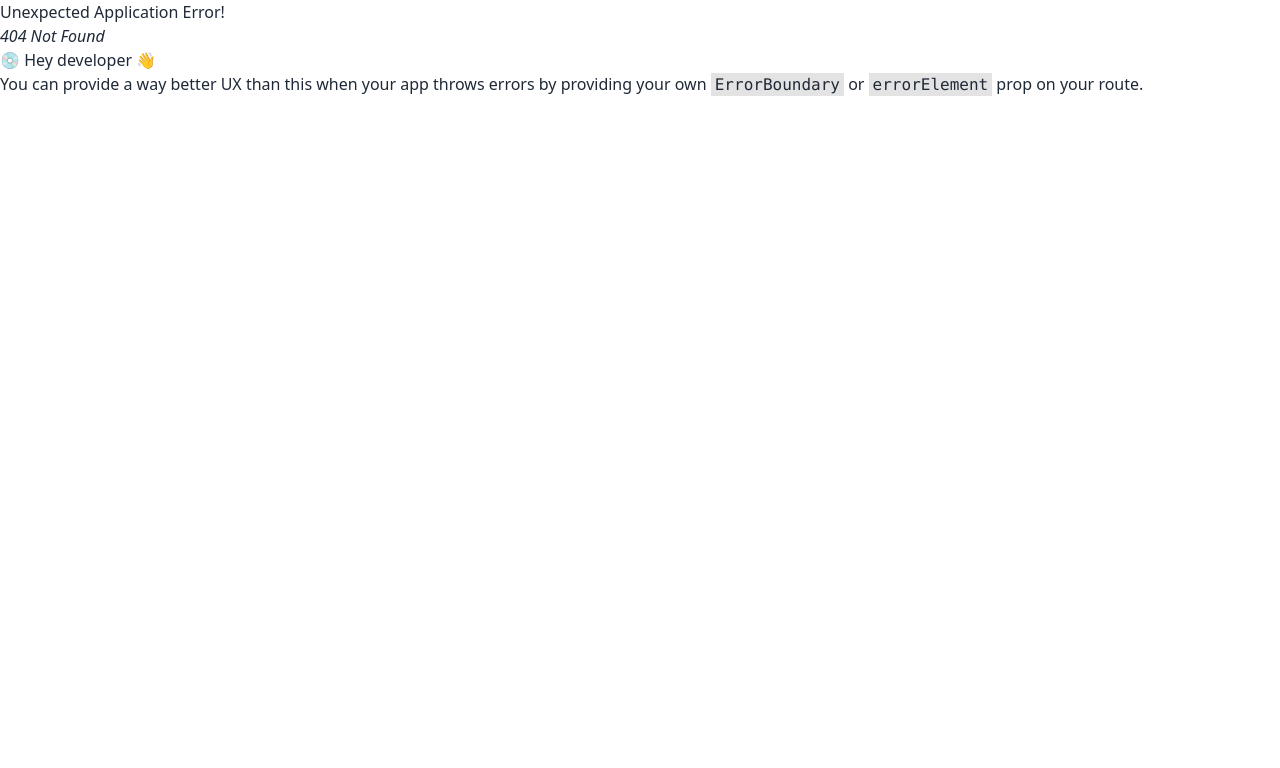
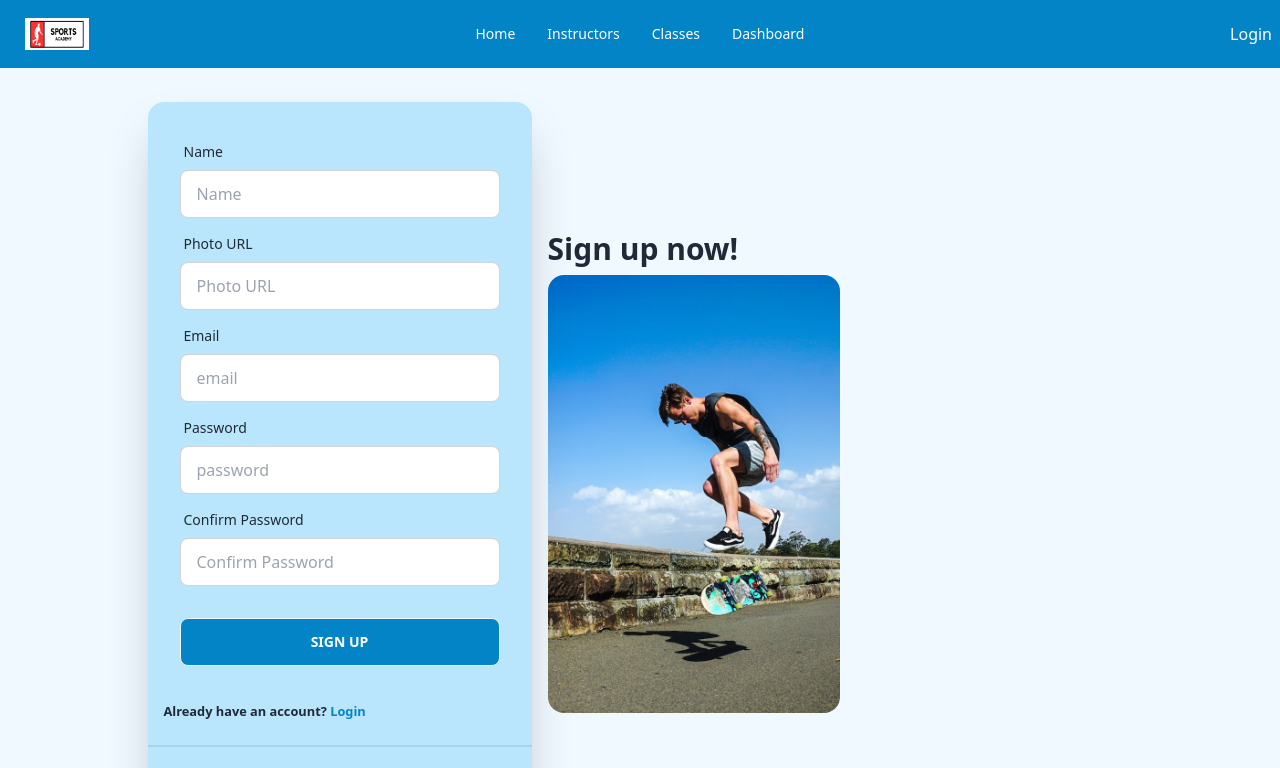
Before and after one commit to SHsiam/sports-academy-client, a React (Vite) app: page /register in a window 1280 px wide. Before the commit this address had no page. Shown: the top 768 px of the page. Built offline with nearby package versions, Linux system fonts and the light colour scheme.

Commit message:
login and register page design done

```diff
--- a/package.json
+++ b/package.json
@@ -15,6 +15,8 @@
     "react": "^18.2.0",
     "react-awesome-slider": "^4.1.0",
     "react-dom": "^18.2.0",
+    "react-hook-form": "^7.44.3",
+    "react-icons": "^4.9.0",
     "react-responsive-carousel": "^3.2.23",
     "react-router-dom": "^6.12.0",
     "sort-by": "^1.2.0"
--- /dev/null
+++ b/src/Pages/Login/Login/Login.jsx
@@ -0,0 +1,49 @@
+import { Link } from "react-router-dom";
+import SocialLogin from "../SocialLogin/SocialLogin";
+import login from '../../../assets/login.jpg'
+
+
+const Login = () => {
+    const handleLogin=event=>{
+        console.log(event)
+    }
+
+
+    return (
+        <>
+             <div className="hero min-h-screen bg-sky-50">
+                <div className="hero-content flex-col md:flex-row-reverse">
+                    <div className="text-center md:w-1/2 lg:text-left">
+                        <h1 className="text-3xl font-bold my-2 text-center">Login now!</h1>
+                        <img className="h-96 w-96 rounded-2xl" src={login} alt="" />
+                    </div>
+                    <div className="card md:w-1/2 max-w-sm shadow-2xl bg-sky-200">
+                        <form onSubmit={handleLogin} className="card-body">
+                            <div className="form-control">
+                                <label className="label">
+                                    <span className="label-text">Email</span>
+                                </label>
+                                <input type="email" name="email" placeholder="email" className="input input-bordered" />
+                            </div>
+                            <div className="form-control">
+                                <label className="label">
+                                    <span className="label-text">Password</span>
+                                </label>
+                                <input type="password" name="password" placeholder="password" className="input input-bordered" />
+
+                            </div>
+
+                            <div className="form-control mt-6">
+                                <input className="btn bg-sky-600 text-white" type="submit" value="Login" />
+                            </div>
+                        </form>
+                        <p className="font-bold mx-4"><small>New Here? <Link className='text-sky-600' to="/register">Create an account</Link> </small></p>
+                        <SocialLogin></SocialLogin>
+                    </div>
+                </div>
+            </div>
+        </>
+    );
+};
+
+export default Login;
--- /dev/null
+++ b/src/Pages/Login/Register/Register.jsx
@@ -0,0 +1,78 @@
+import { Link } from "react-router-dom";
+import SocialLogin from "../SocialLogin/SocialLogin";
+import { useForm } from "react-hook-form";
+import login from '../../../assets/login.jpg'
+
+
+const Register = () => {
+    const { register, handleSubmit, formState: { errors } } = useForm();
+
+    const onSubmit = data => {
+        console.log(data);
+    }
+
+    return (
+        <div>
+            <div className="hero min-h-screen bg-sky-50">
+                <div className="hero-content flex-col md:flex-row-reverse">
+                    <div className="text-center lg:text-left">
+                        <h1 className="text-3xl font-bold my-2">Sign up now!</h1>
+                        <img className="w-1/2 rounded-2xl" src={login} alt="" />
+                    </div>
+                    <div className="card md:w-1/2 max-w-sm shadow-2xl bg-sky-200">
+                        <form onSubmit={handleSubmit(onSubmit)} className="card-body">
+                            <div className="form-control">
+                                <label className="label">
+                                    <span className="label-text">Name</span>
+                                </label>
+                                <input type="text"  {...register("name", { required: true })} name="name" placeholder="Name" className="input input-bordered" />
+                                {errors.name && <span className="text-red-600">Name is required</span>}
+                            </div>
+                            <div className="form-control">
+                                <label className="label">
+                                    <span className="label-text">Photo URL</span>
+                                </label>
+                                <input type="text"  {...register("photoURL", { required: true })} placeholder="Photo URL" className="input input-bordered" />
+                                {errors.photoURL && <span className="text-red-600">Photo URL is required</span>}
+                            </div>
+                            <div className="form-control">
+                                <label className="label">
+                                    <span className="label-text">Email</span>
+                                </label>
+                                <input type="email"  {...register("email", { required: true })} name="email" placeholder="email" className="input input-bordered" />
+                                {errors.email && <span className="text-red-600">Email is required</span>}
+                            </div>
+                            <div className="form-control">
+                                <label className="label">
+                                    <span className="label-text">Password</span>
+                                </label>
+                                <input type="password"  {...register("password", {
+                                    required: true,
+                                    minLength: 6,
+                                    pattern: /(?=.*[A-Z])(?=.*[!@#$&*])(?=.*[0-9])(?=.*[a-z])/
+                                })} placeholder="password" className="input input-bordered" />
+                                {errors.password?.type === 'required' && <p className="text-red-600">Password is required</p>}
+                                {errors.password?.type === 'minLength' && <p className="text-red-600">Password must be 6 characters</p>}
+                                {errors.password?.type === 'pattern' && <p className="text-red-600">Do not have a capital letter, Do not have a special character.</p>}
+                            </div>
+                            <div className="form-control">
+                                <label className="label">
+                                    <span className="label-text">Confirm Password</span>
+                                </label>
+                                <input type="password"  {...register("confirmPassword", { required: true })} placeholder="Confirm Password" className="input input-bordered" />
+                                {errors.confirmPassword && <span className="text-red-600">Confirm Password is required</span>}
+                            </div>
+                            <div className="form-control mt-6">
+                                <input className="btn bg-sky-600 text-white" type="submit" value="Sign Up" />
+                            </div>
+                        </form>
+                        <p className="font-bold mx-4"><small>Already have an account? <Link className='text-sky-600' to="/login">Login</Link></small></p>
+                        <SocialLogin></SocialLogin>
+                    </div>
+                </div>
+            </div>
+        </div>
+    );
+};
+
+export default Register;
--- /dev/null
+++ b/src/Pages/Login/SocialLogin/SocialLogin.jsx
@@ -0,0 +1,16 @@
+import { FaGoogle } from "react-icons/fa";
+
+const SocialLogin = () => {
+    return (
+        <div>
+            <div className="divider"></div>
+            <div className="w-full text-center my-4">
+                <button className="btn btn-circle btn-outline bg-sky-600">
+                    <FaGoogle></FaGoogle>
+                </button>
+            </div>
+        </div>
+    );
+};
+
+export default SocialLogin;
```
Also changed, not shown: src/Routes/Route.jsx (+10 -0 lines), src/assets/login.jpg (added), 1 other file (tests, documents, lock files or other folders).
